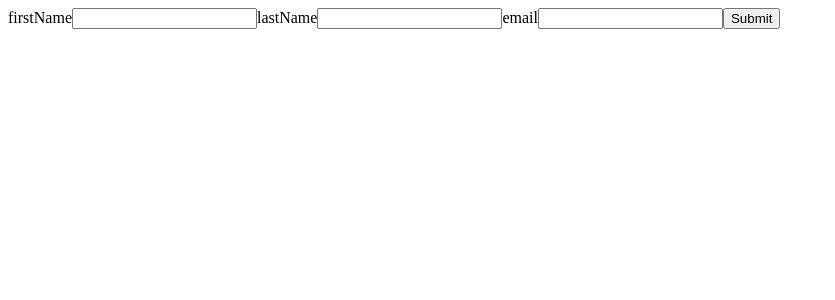
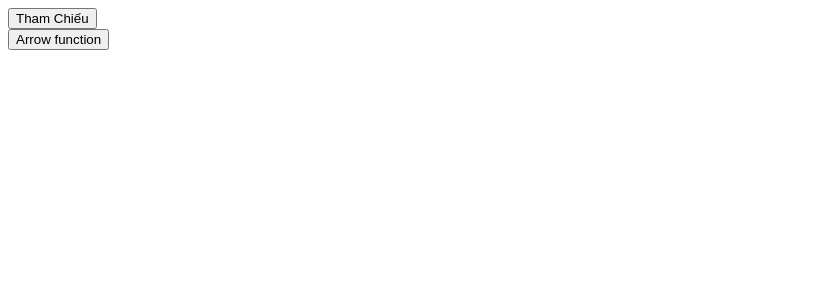
Before and after one commit to bachthanhvinh/learn_modern_react, a React (Vite) app: page / in a window 1280 px wide. Shown: the top 300 px of the page, without its empty margins (0-835 px from the left). Built offline with nearby package versions, Linux system fonts and the light colour scheme.

Commit message:
lesson6 formMik and react form hook ,lesson7 anonymous ,lesson8 add event handle

```diff
--- a/src/App.jsx
+++ b/src/App.jsx
@@ -6,6 +6,9 @@ import Lesson1 from "./Lesson/lesson1/Lesson1";
 import FormControl from "./Lesson/L5_control_uncontrolled/formControl";
 import FormUnControlled from "./Lesson/L5_control_uncontrolled/formUnControlled";
 import TranditionalForm from "./Lesson/lesson6FormMikvsReactForm/TranditionalForm";
+import FormHook from "./Lesson/lesson6FormMikvsReactForm/FormHook";
+import AnonymousFunction from "./Lesson/Lesson7_anonymousf/AnonymousFunction";
+import Lesson8 from "./Lesson/Lesson8_addEHandlers/Lesson8";
 
 function App() {
   // const [name, setName] = useState("");
@@ -27,7 +30,10 @@ function App() {
       {/* <FormControl />
        */}
       {/* <FormUnControlled /> */}
-      <TranditionalForm />
+      {/* <TranditionalForm /> */}
+      {/* <FormHook /> */}
+      {/* <AnonymousFunction /> */}
+      <Lesson8 />
     </>
   );
 }
--- /dev/null
+++ b/src/Lesson/Lesson7_anonymousf/AnonymousFunction.jsx
@@ -0,0 +1,14 @@
+export default function AnonymousFunction() {
+  let a = function () {
+    console.log("Anonymous function");
+  };
+  a();
+  setTimeout(() => {
+    console.log("setTimeout");
+  }, 1000);
+  return (
+    <>
+      <div>lesson7</div>
+    </>
+  );
+}
--- /dev/null
+++ b/src/Lesson/Lesson8_addEHandlers/Lesson8.jsx
@@ -0,0 +1,26 @@
+export default function Lesson8() {
+  const handleOnClick2 = () => {
+    alert("handleClick2");
+  };
+  return (
+    <>
+      <div>
+        <button
+          // passing function
+          onClick={handleOnClick2}
+        >
+          Tham Chiếu
+        </button>
+      </div>
+      <div>
+        <button
+          onClick={() => {
+            handleOnClick2(); // passing || anonymous function
+          }}
+        >
+          Arrow function
+        </button>
+      </div>
+    </>
+  );
+}
--- /dev/null
+++ b/src/Lesson/lesson6FormMikvsReactForm/FormHook.jsx
@@ -0,0 +1,30 @@
+import { useForm } from "react-hook-form";
+
+export default function FormHook() {
+  const {
+    register,
+    formState: { errors },
+    handleSubmit,
+  } = useForm();
+  const onSubmit = (data) => console.log(data);
+
+  return (
+    <form onSubmit={handleSubmit(onSubmit)}>
+      <input
+        {...register("firstName", { required: true })}
+        aria-invalid={errors.firstName ? "true" : "false"}
+      />
+      {errors.firstName?.type === "required" && (
+        <p role="alert">First name is required</p>
+      )}
+
+      <input
+        {...register("mail", { required: "Email Address is required" })}
+        aria-invalid={errors.mail ? "true" : "false"}
+      />
+      {errors.mail && <p role="alert">{errors.mail.message}</p>}
+
+      <input type="submit" />
+    </form>
+  );
+}
```
